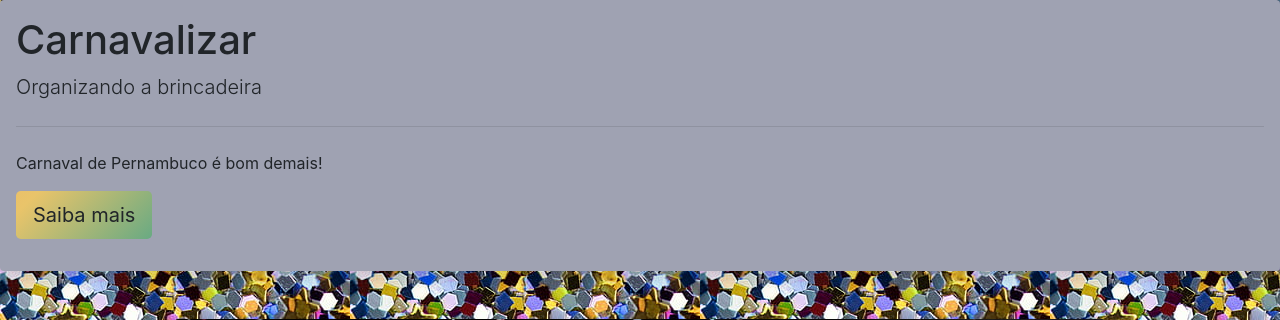
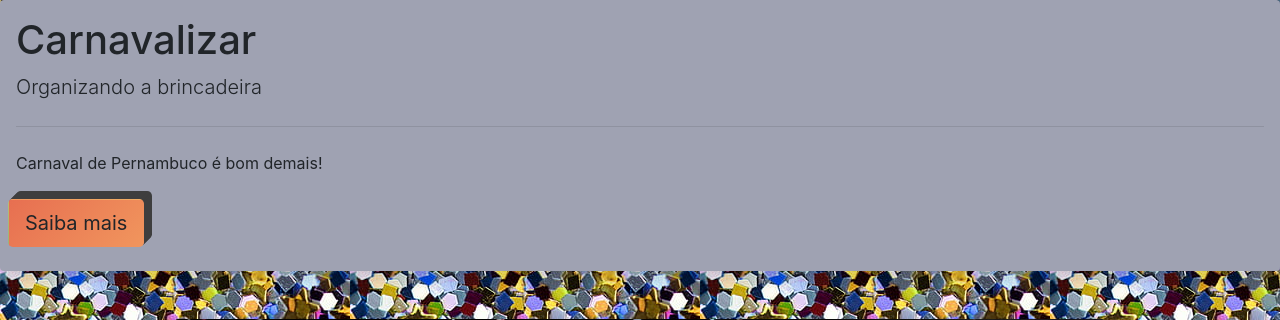
Before and after one commit to thiagojacinto/bootstrap-review-project-2020, a PHP site: page / in a window 1280 px wide. Shown: the part 56-376 px from the top of the page. Run offline with PHP 8.4, Linux system fonts and the light colour scheme.

Commit message:
added pop animation

```diff
--- a/styles/animation.css
+++ b/styles/animation.css
@@ -92,3 +92,48 @@
             transform-origin: top left;
   }
 }
+
+/* ----------------------------------------------
+* Generated by Animista on 2020-1-27 22:24:43
+* Licensed under FreeBSD License.
+* See http://animista.net/license for more info.
+* w: http://animista.net, t: @cssanimista
+* ---------------------------------------------- */
+
+.shadow-pop-tr {
+  -webkit-animation: shadow-pop-tr 2s cubic-bezier(0.470, 0.000, 0.745, 0.715) both;
+          animation: shadow-pop-tr 2s cubic-bezier(0.470, 0.000, 0.745, 0.715) both;
+}
+/**
+ * ----------------------------------------
+ * animation shadow-pop-tr
+ * ----------------------------------------
+ */
+ @-webkit-keyframes shadow-pop-tr {
+  0% {
+    -webkit-box-shadow: 0 0 #3e3e3e, 0 0 #3e3e3e, 0 0 #3e3e3e, 0 0 #3e3e3e, 0 0 #3e3e3e, 0 0 #3e3e3e, 0 0 #3e3e3e, 0 0 #3e3e3e;
+            box-shadow: 0 0 #3e3e3e, 0 0 #3e3e3e, 0 0 #3e3e3e, 0 0 #3e3e3e, 0 0 #3e3e3e, 0 0 #3e3e3e, 0 0 #3e3e3e, 0 0 #3e3e3e;
+    -webkit-transform: translateX(0) translateY(0);
+            transform: translateX(0) translateY(0);
+  }
+  100% {
+    -webkit-box-shadow: 1px -1px #3e3e3e, 2px -2px #3e3e3e, 3px -3px #3e3e3e, 4px -4px #3e3e3e, 5px -5px #3e3e3e, 6px -6px #3e3e3e, 7px -7px #3e3e3e, 8px -8px #3e3e3e;
+            box-shadow: 1px -1px #3e3e3e, 2px -2px #3e3e3e, 3px -3px #3e3e3e, 4px -4px #3e3e3e, 5px -5px #3e3e3e, 6px -6px #3e3e3e, 7px -7px #3e3e3e, 8px -8px #3e3e3e;
+    -webkit-transform: translateX(-8px) translateY(8px);
+            transform: translateX(-8px) translateY(8px);
+  }
+}
+@keyframes shadow-pop-tr {
+  0% {
+    -webkit-box-shadow: 0 0 #3e3e3e, 0 0 #3e3e3e, 0 0 #3e3e3e, 0 0 #3e3e3e, 0 0 #3e3e3e, 0 0 #3e3e3e, 0 0 #3e3e3e, 0 0 #3e3e3e;
+            box-shadow: 0 0 #3e3e3e, 0 0 #3e3e3e, 0 0 #3e3e3e, 0 0 #3e3e3e, 0 0 #3e3e3e, 0 0 #3e3e3e, 0 0 #3e3e3e, 0 0 #3e3e3e;
+    -webkit-transform: translateX(0) translateY(0);
+            transform: translateX(0) translateY(0);
+  }
+  100% {
+    -webkit-box-shadow: 1px -1px #3e3e3e, 2px -2px #3e3e3e, 3px -3px #3e3e3e, 4px -4px #3e3e3e, 5px -5px #3e3e3e, 6px -6px #3e3e3e, 7px -7px #3e3e3e, 8px -8px #3e3e3e;
+            box-shadow: 1px -1px #3e3e3e, 2px -2px #3e3e3e, 3px -3px #3e3e3e, 4px -4px #3e3e3e, 5px -5px #3e3e3e, 6px -6px #3e3e3e, 7px -7px #3e3e3e, 8px -8px #3e3e3e;
+    -webkit-transform: translateX(-8px) translateY(8px);
+            transform: translateX(-8px) translateY(8px);
+  }
+}
```
